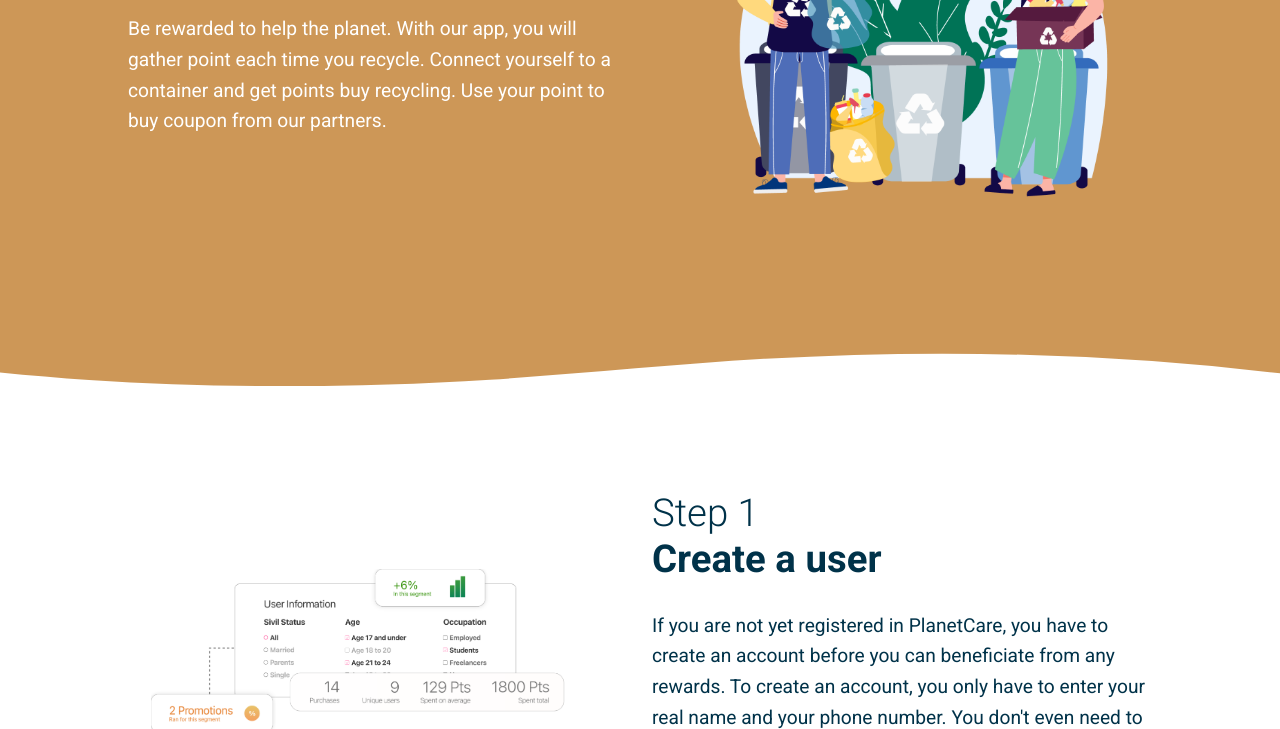
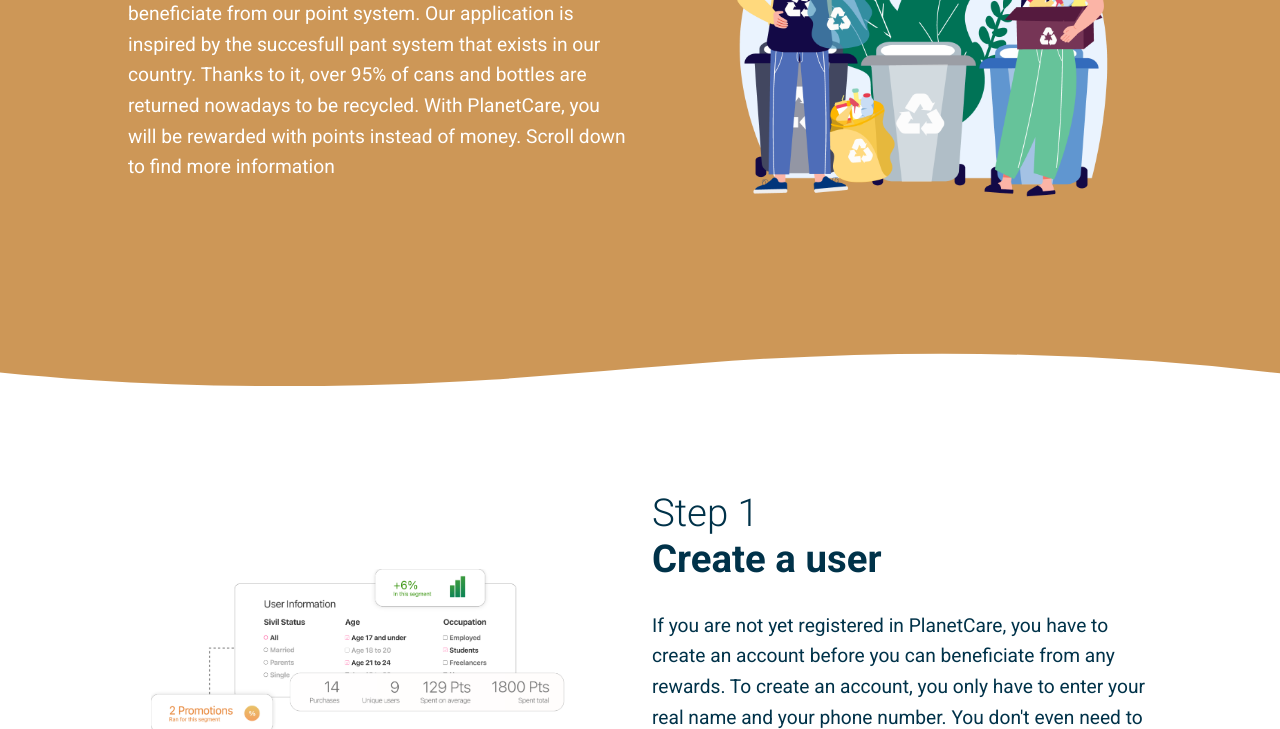
Before and after one commit to lvigerust/Final-Project, a plain HTML site: page solution.html in a window 1280 px wide. Shown: the part 371-1100 px from the top of the page. Drawn offline with Linux system fonts and the light colour scheme.

Commit message:
Update solution.html

```diff
--- a/solution.html
+++ b/solution.html
@@ -34,8 +34,9 @@
                 <div class="column column--text">
                     <h6 class="section__description"></h6>
                     <h4 class="section__title"><span>How does it work?</span><br>Get started and earn points</h4>
-                    <p class="section__text">Be rewarded to help the planet. With our app, you will gather point each time you recycle.
-					Connect yourself to a container and get points buy recycling. Use your point to buy coupon from our partners.</p>
+                    <p class="section__text">Every inhabitant in Norway can dowload our app and beneficiate from our point system.
+					Our application is inspired by the succesfull pant system that exists in our country. Thanks to it, over 95% of cans and bottles are returned nowadays to be recycled.
+					With PlanetCare, you will be rewarded with points instead of money. Scroll down to find more information</p>
                 </div>
                 <div class="column column--img">
                     <img class="section__img hero" src="./img/teamwork.png" alt="">
```
